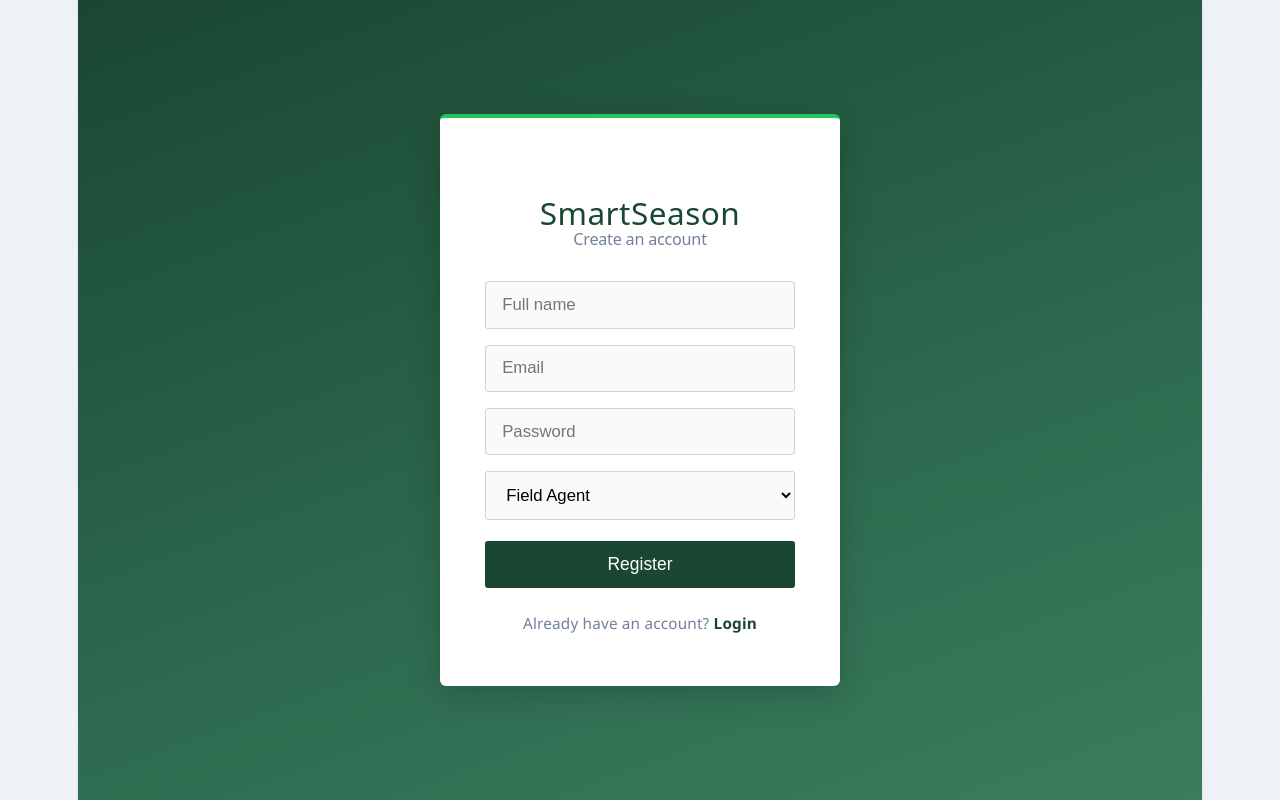
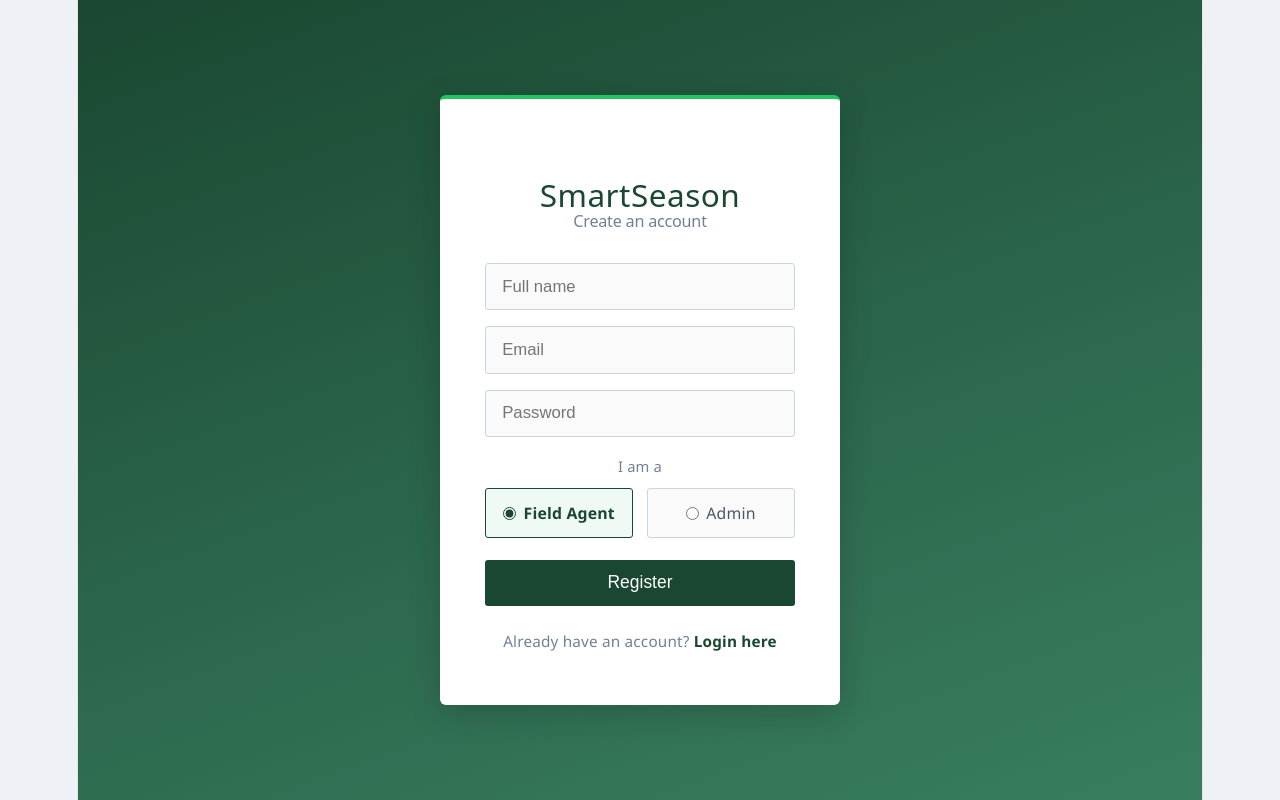
Before and after one commit to Shumer61/smartseason, a React (Vite) app in the folder client/: page / in a window 1280 px wide. Both pictures are taken after a click on the element "Register". Built offline with nearby package versions, Linux system fonts and the light colour scheme.

Commit message:
I changed the dropdown to buttons instead

```diff
--- a/client/src/App.css
+++ b/client/src/App.css
@@ -466,3 +466,53 @@ body {
 .modal-buttons button:last-child:hover {
     background: #e2e8f0;
 }
+/* ROLE SELECTOR */
+.role-selector {
+    margin-bottom: 0.9rem;
+}
+
+.role-label {
+    font-size: 0.82rem;
+    color: #718096;
+    margin-bottom: 0.5rem;
+}
+
+.role-options {
+    display: flex;
+    gap: 0.75rem;
+}
+
+.role-option {
+    flex: 1;
+    display: flex;
+    align-items: center;
+    justify-content: center;
+    gap: 0.4rem;
+    padding: 0.6rem;
+    border: 1px solid #cbd5e0;
+    border-radius: 3px;
+    cursor: pointer;
+    font-size: 0.88rem;
+    color: #4a5568;
+    transition: all 0.15s;
+    background: #fafafa;
+}
+
+.role-option input[type="radio"] {
+    width: auto;
+    margin: 0;
+    padding: 0;
+    margin-bottom: 0;
+    accent-color: #1a4731;
+}
+
+.role-option.selected {
+    border-color: #1a4731;
+    background: #f0faf4;
+    color: #1a4731;
+    font-weight: 600;
+}
+
+.role-option:hover {
+    border-color: #2d6a4f;
+}
--- a/client/src/pages/Register.jsx
+++ b/client/src/pages/Register.jsx
@@ -73,13 +73,31 @@ function Register({ onSwitch }) {
                         autoComplete="new-password"
                         required
                     />
-                    <select
-                        value={role}
-                        onChange={(e) => setRole(e.target.value)}
-                    >
-                        <option value="agent">Field Agent</option>
-                        <option value="admin">Admin</option>
-                    </select>
+                    <div className="role-selector">
+                        <p className="role-label">I am a</p>
+                        <div className="role-options">
+                            <label className={`role-option ${role === 'agent' ? 'selected' : ''}`}>
+                                <input
+                                    type="radio"
+                                    name="role"
+                                    value="agent"
+                                    checked={role === 'agent'}
+                                    onChange={() => setRole('agent')}
+                                />
+                                Field Agent
+                            </label>
+                            <label className={`role-option ${role === 'admin' ? 'selected' : ''}`}>
+                                <input
+                                    type="radio"
+                                    name="role"
+                                    value="admin"
+                                    checked={role === 'admin'}
+                                    onChange={() => setRole('admin')}
+                                />
+                                Admin
+                            </label>
+                        </div>
+                    </div>
                     {error && <p className="error">{error}</p>}
                     <button type="submit" disabled={loading}>
                         {loading ? 'Creating account...' : 'Register'}
@@ -87,7 +105,7 @@ function Register({ onSwitch }) {
                 </form>
                 <p className="auth-switch">
                     Already have an account?{' '}
-                    <span onClick={onSwitch}>Login</span>
+                    <span onClick={onSwitch}>Login here</span>
                 </p>
             </div>
         </div>
```
